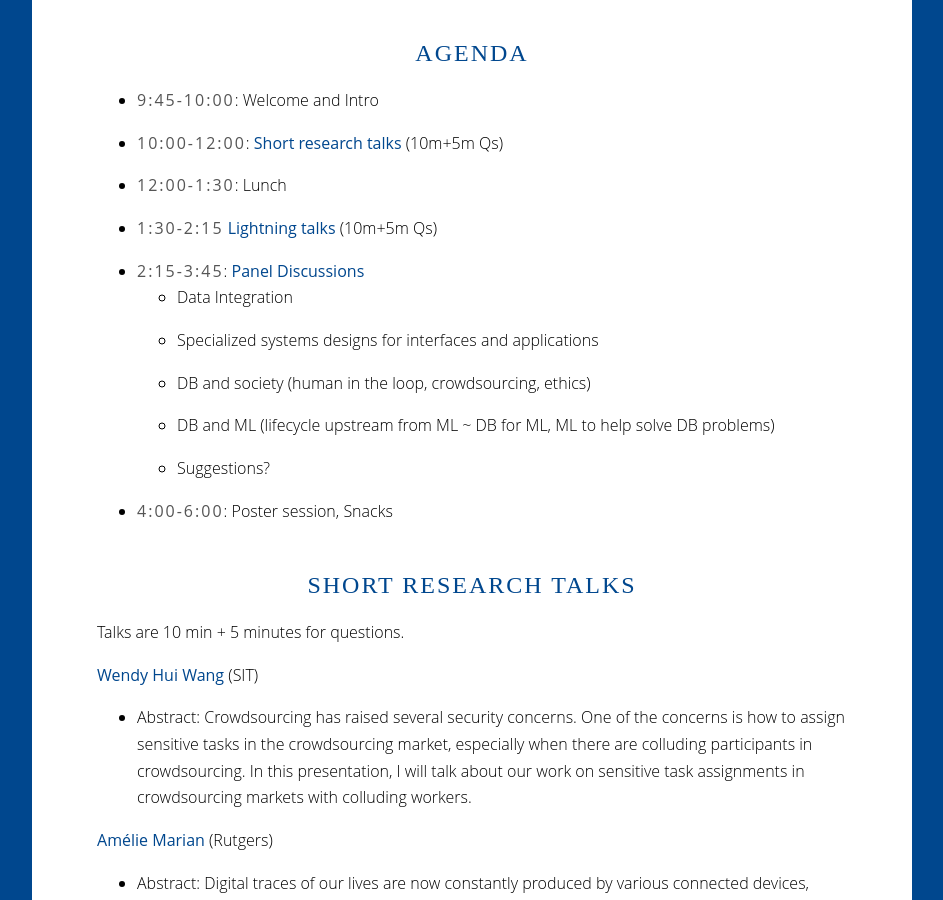
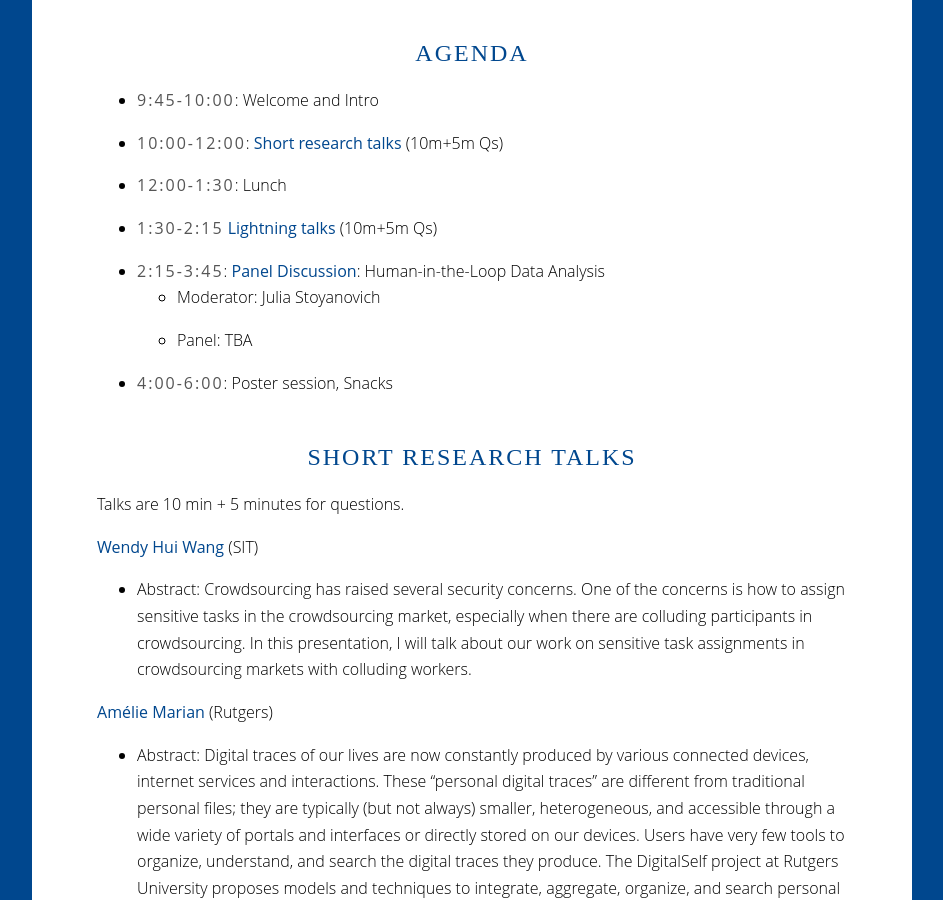
Before and after one commit to nydbday/nydbday.github.io, a Jekyll site: the page built from index.md, in a window 1280 px wide and 900 px high, scrolled down 407 px. Shown: the whole window, without its empty margins (168-1111 px from the left). Built offline with Jekyll 4.4.1, drawn with Linux system fonts in a browser that asks for light colours.

Commit message:
updated site

```diff
--- a/index.md
+++ b/index.md
@@ -26,13 +26,18 @@ h2 {
 * **10:00-12:00**: [Short research talks](#research) (10m+5m Qs)
 * **12:00-1:30**: Lunch
 * **1:30-2:15** [Lightning talks](#industry) (10m+5m Qs)
-* **2:15-3:45**: [Panel Discussions](#panel)
+* **2:15-3:45**: [Panel Discussion](#panel): Human-in-the-Loop Data Analysis
+  * Moderator: Julia Stoyanovich
+  * Panel: TBA
+* **4:00-6:00**: Poster session, Snacks
+
+<!--
   * Data Integration
   * Specialized systems designs for interfaces and applications
   * DB and society (human in the loop, crowdsourcing, ethics)
   * DB and ML (lifecycle upstream from ML ~ DB for ML, ML to help solve DB problems)
   * Suggestions?
-* **4:00-6:00**: Poster session, Snacks
+-->
 
 
 <a name="research"></a>
```
